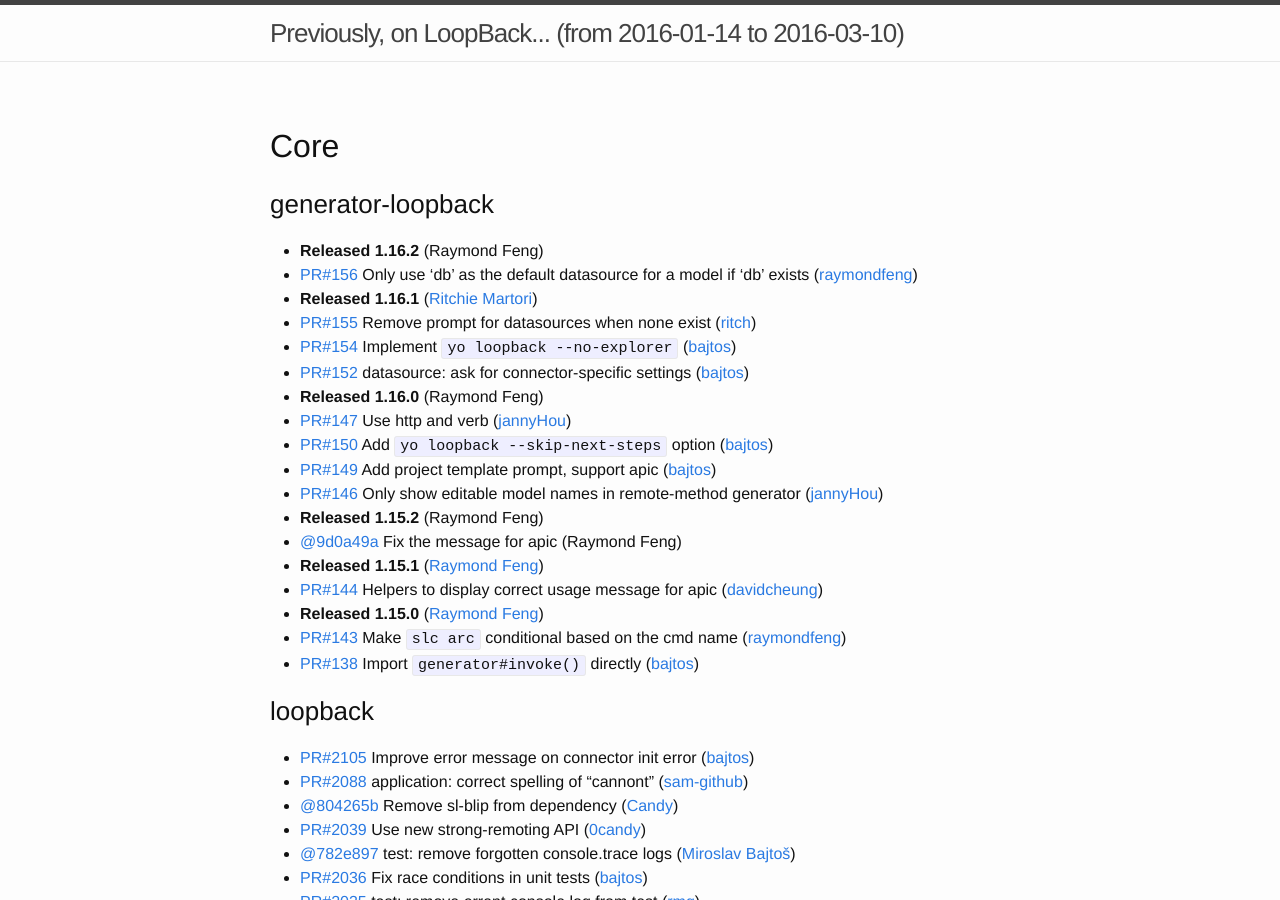
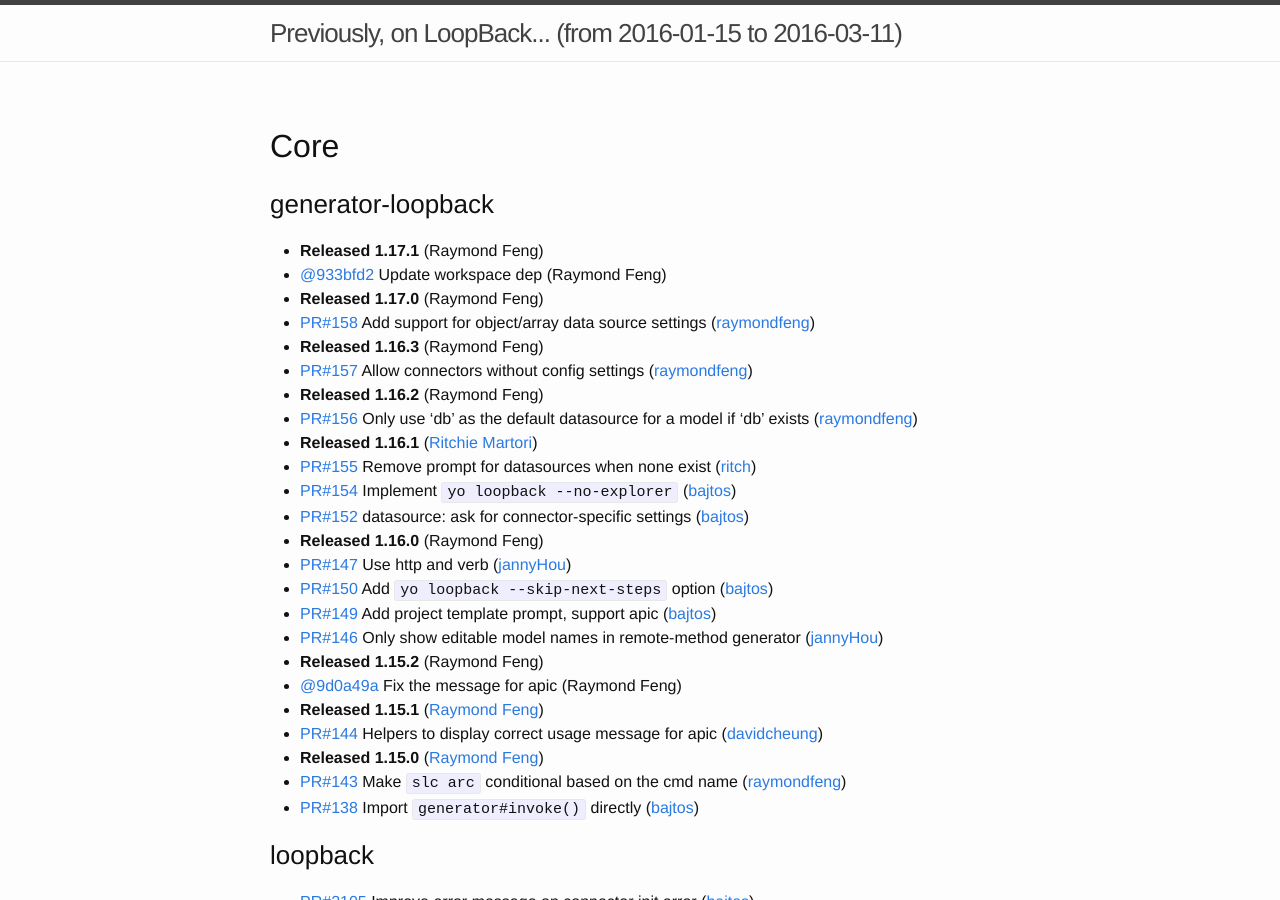
Before and after one commit to strongloop/loopback, a Jekyll site: the page built from index.md, in a window 1280 px wide and 900 px high. Built offline with Jekyll 4.4.1, drawn with Linux system fonts in a browser that asks for light colours; some of the changed text lies outside the part shown.

Commit message:
Update changelog

```diff
--- a/index.md
+++ b/index.md
@@ -1,11 +1,17 @@
 ---
 layout: page
-since: (from 2016-01-14 to 2016-03-10)
+since: (from 2016-01-15 to 2016-03-11)
 ---
 
 ## Core
 
 ### generator-loopback
+ * **Released 1.17.1** (Raymond Feng)
+ * [@933bfd2](https://github.com/strongloop/generator-loopback/commit/933bfd251fd5b1594f09b609a0054e7822949b28) Update workspace dep (Raymond Feng)
+ * **Released 1.17.0** (Raymond Feng)
+ * [PR#158](https://github.com/strongloop/generator-loopback/pull/158) Add support for object/array data source settings ([raymondfeng](https://github.com/raymondfeng))
+ * **Released 1.16.3** (Raymond Feng)
+ * [PR#157](https://github.com/strongloop/generator-loopback/pull/157) Allow connectors without config settings ([raymondfeng](https://github.com/raymondfeng))
  * **Released 1.16.2** (Raymond Feng)
  * [PR#156](https://github.com/strongloop/generator-loopback/pull/156) Only use 'db' as the default datasource for a model if 'db' exists ([raymondfeng](https://github.com/raymondfeng))
  * **Released 1.16.1** ([Ritchie Martori](https://github.com/ritch))
@@ -120,6 +126,8 @@
 
 
 ### loopback-connector-mssql
+ * **Released 2.5.1** (Raymond Feng)
+ * [@51b4a8e](https://github.com/strongloop/loopback-connector-mssql/commit/51b4a8e052098230029fd7950cb820f0b31a15bf) Remove the license check (Raymond Feng)
  * **Released 2.5.0** (Raymond Feng)
  * **Released 2.4.1** ([Miroslav Bajtoš](https://github.com/bajtos))
  * [@1a00250](https://github.com/strongloop/loopback-connector-mssql/commit/1a00250e375c2c396ebb8b4931083d17cfce6da0) Remove sl-blip from dependencies ([Miroslav Bajtoš](https://github.com/bajtos))
```
